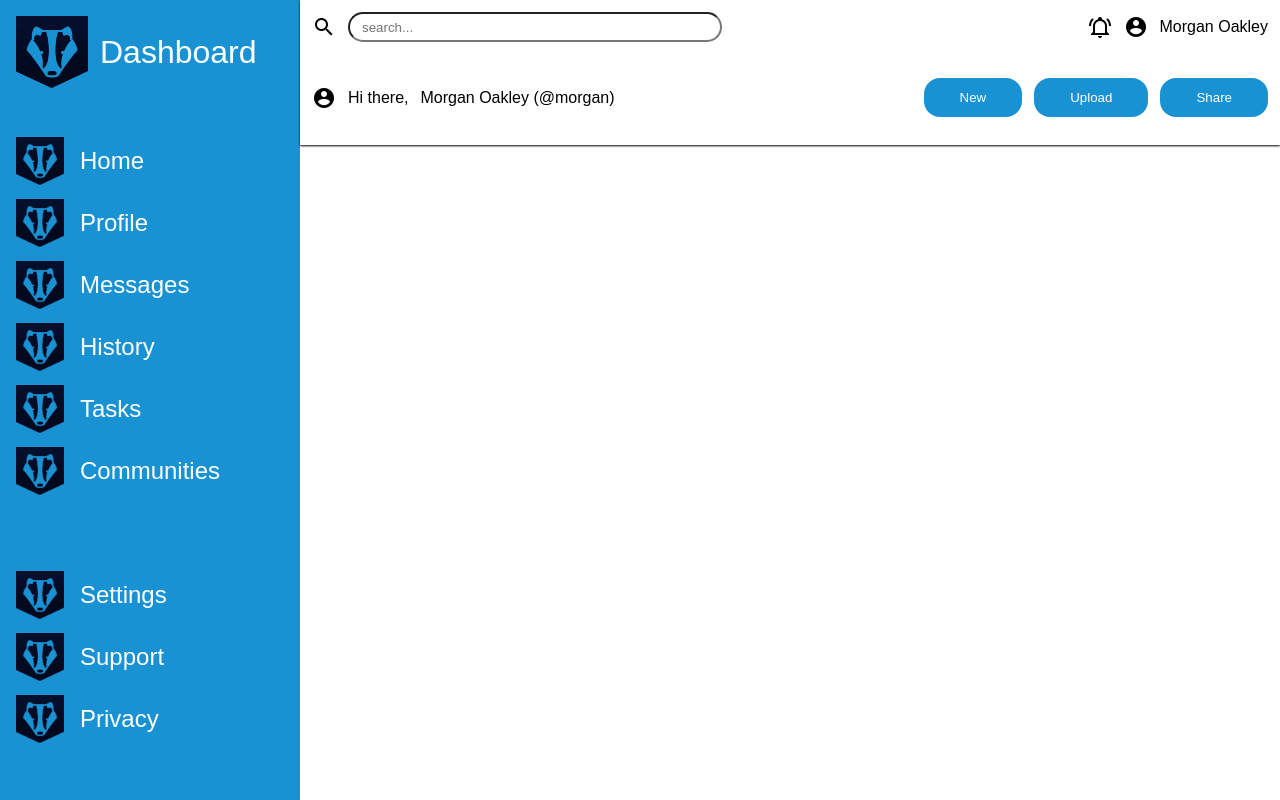
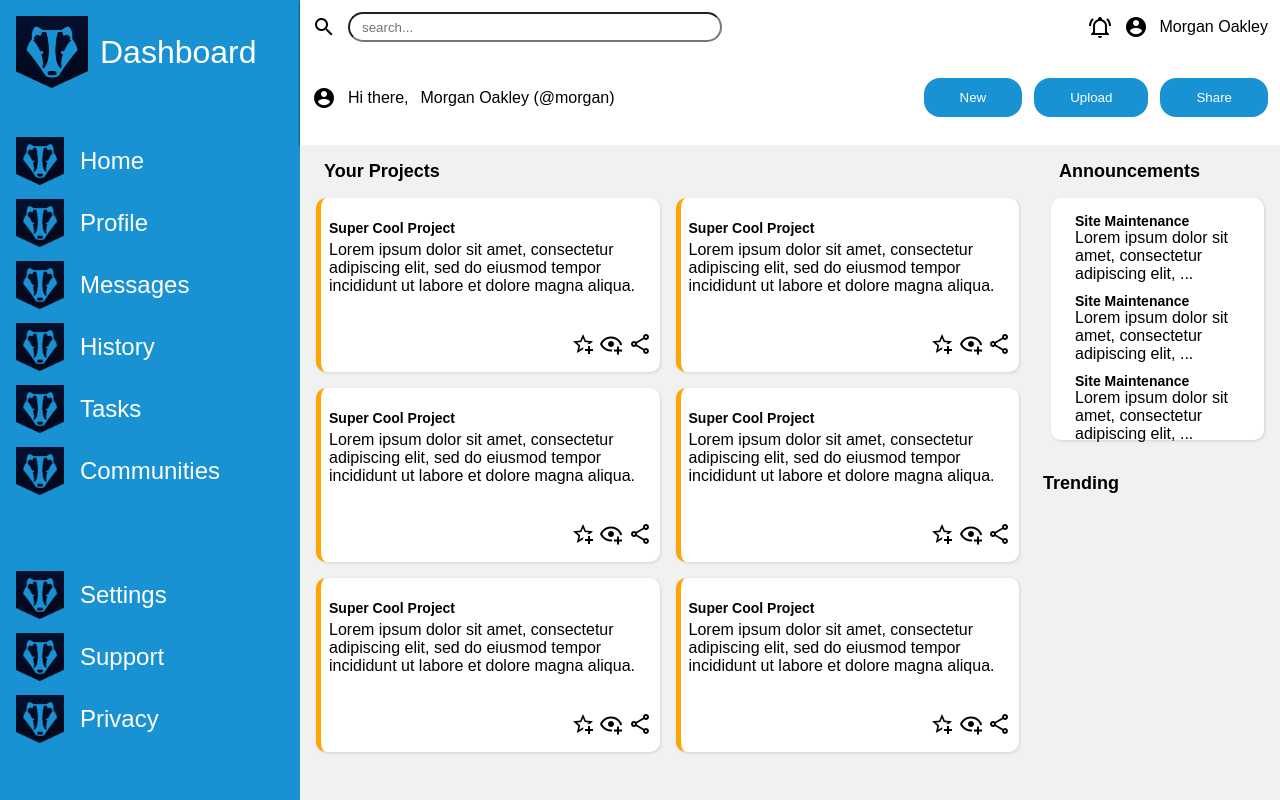
Before and after one commit to cryptovinzon/odin-dashboard, a plain HTML site: page index.html in a window 1280 px wide. Drawn offline with Linux system fonts and the light colour scheme.

Commit message:
completed projects and announcements section

```diff
--- a/index.html
+++ b/index.html
@@ -12,45 +12,18 @@
         <div class="sidebar">
             <div class="logo-section">
                 <img src="logo.png" alt="logo" class="logo">
-                <div>Dashboard</div>
+                Dashboard
             </div>
-            <a href="https://hbgaming.xyz/" class="menu-item">
-                <img src="logo.png" class="icons" alt="">
-                <div>Home</div>
-            </a>
-            <a href="https://hbgaming.xyz/" class="menu-item">
-                <img src="logo.png" class="icons" alt="">
-                <div>Profile</div>
-            </a>
-            <a href="https://hbgaming.xyz/" class="menu-item">
-                <img src="logo.png" class="icons" alt="">
-                <div>Messages</div>
-            </a>
-            <a href="https://hbgaming.xyz/" class="menu-item">
-                <img src="logo.png" class="icons" alt="">
-                <div>History</div>
-            </a>
-            <a href="https://hbgaming.xyz/" class="menu-item">
-                <img src="logo.png" class="icons" alt="">
-                <div>Tasks</div>
-            </a>
-            <a href="https://hbgaming.xyz/" class="menu-item">
-                <img src="logo.png" class="icons" alt="">
-                <div>Communities</div>
-            </a>
+            <a href="https://hbgaming.xyz/" class="menu-item"><img src="logo.png" class="icons" alt="">Home</a>
+            <a href="https://hbgaming.xyz/" class="menu-item"><img src="logo.png" class="icons" alt="">Profile</a>
+            <a href="https://hbgaming.xyz/" class="menu-item"><img src="logo.png" class="icons" alt="">Messages</a>
+            <a href="https://hbgaming.xyz/" class="menu-item"><img src="logo.png" class="icons" alt="">History</a>
+            <a href="https://hbgaming.xyz/" class="menu-item"><img src="logo.png" class="icons" alt="">Tasks</a>
+            <a href="https://hbgaming.xyz/" class="menu-item"><img src="logo.png" class="icons" alt="">Communities</a>
             <div class="menu-item"> </div>
-            <a href="https://hbgaming.xyz/" class="menu-item">
-                <img src="logo.png" class="icons" alt="">
-                <div>Settings</div>
-            </a>
-            <a href="https://hbgaming.xyz/" class="menu-item">
-                <img src="logo.png" class="icons" alt="">
-                <div>Support</div>
-            </a>
-            <a href="https://hbgaming.xyz/" class="menu-item">
-                <img src="logo.png" class="icons" alt="">
-                <div>Privacy</div>
-            </a>
+            <a href="https://hbgaming.xyz/" class="menu-item"><img src="logo.png" class="icons" alt="">Settings</a>
+            <a href="https://hbgaming.xyz/" class="menu-item"><img src="logo.png" class="icons" alt="">Support</a>
+            <a href="https://hbgaming.xyz/" class="menu-item"><img src="logo.png" class="icons" alt="">Privacy</a>
         </div>
         <div class="header">
             <div class="header-top">
@@ -77,6 +50,89 @@
                 </div>
             </div>
         </div>
+        <div class="content-section">
+            <div class="project-section">
+                <h2> Your Projects</h2>
+                <div class="content-box">
+                    <h3>Super Cool Project</h3>
+                    <p>Lorem ipsum dolor sit amet, consectetur adipiscing elit, sed do eiusmod tempor incididunt ut labore et dolore magna aliqua.</p>
+                    <div class=content-links>
+                        <a href="https://hbgaming.xyz/"><img src="favorite.png" alt="favourite"></a>
+                        <a href="https://hbgaming.xyz/"><img src="watchlist.png" alt="watchlist"></a>
+                        <a href="https://hbgaming.xyz/"><img src="share.png" alt="share"></a>
+                    </div>
+                </div>
+                <div class="content-box">
+                    <h3>Super Cool Project</h3>
+                    <p>Lorem ipsum dolor sit amet, consectetur adipiscing elit, sed do eiusmod tempor incididunt ut labore et dolore magna aliqua.</p>
+                    <div class=content-links>
+                        <a href="https://hbgaming.xyz/"><img src="favorite.png" alt="favourite"></a>
+                        <a href="https://hbgaming.xyz/"><img src="watchlist.png" alt="watchlist"></a>
+                        <a href="https://hbgaming.xyz/"><img src="share.png" alt="share"></a>
+                    </div>
+                </div>
+                <div class="content-box">
+                    <h3>Super Cool Project</h3>
+                    <p>Lorem ipsum dolor sit amet, consectetur adipiscing elit, sed do eiusmod tempor incididunt ut labore et dolore magna aliqua.</p>
+                    <div class=content-links>
+                        <a href="https://hbgaming.xyz/"><img src="favorite.png" alt="favourite"></a>
+                        <a href="https://hbgaming.xyz/"><img src="watchlist.png" alt="watchlist"></a>
+                        <a href="https://hbgaming.xyz/"><img src="share.png" alt="share"></a>
+                    </div>
+                </div>
+                <div class="content-box">
+                    <h3>Super Cool Project</h3>
+                    <p>Lorem ipsum dolor sit amet, consectetur adipiscing elit, sed do eiusmod tempor incididunt ut labore et dolore magna aliqua.</p>
+                    <div class=content-links>
+                        <a href="https://hbgaming.xyz/"><img src="favorite.png" alt="favourite"></a>
+                        <a href="https://hbgaming.xyz/"><img src="watchlist.png" alt="watchlist"></a>
+                        <a href="https://hbgaming.xyz/"><img src="share.png" alt="share"></a>
+                    </div>
+                </div>
+                <div class="content-box">
+                    <h3>Super Cool Project</h3>
+                    <p>Lorem ipsum dolor sit amet, consectetur adipiscing elit, sed do eiusmod tempor incididunt ut labore et dolore magna aliqua.</p>
+                    <div class=content-links>
+                        <a href="https://hbgaming.xyz/"><img src="favorite.png" alt="favourite"></a>
+                        <a href="https://hbgaming.xyz/"><img src="watchlist.png" alt="watchlist"></a>
+                        <a href="https://hbgaming.xyz/"><img src="share.png" alt="share"></a>
+                    </div>
+                </div>
+                <div class="content-box">
+                    <h3>Super Cool Project</h3>
+                    <p>Lorem ipsum dolor sit amet, consectetur adipiscing elit, sed do eiusmod tempor incididunt ut labore et dolore magna aliqua.</p>
+                    <div class=content-links>
+                        <a href="https://hbgaming.xyz/"><img src="favorite.png" alt="favourite"></a>
+                        <a href="https://hbgaming.xyz/"><img src="watchlist.png" alt="watchlist"></a>
+                        <a href="https://hbgaming.xyz/"><img src="share.png" alt="share"></a>
+                    </div>
+                </div>
+            </div>
+            <div class="announcements">
+                <h2>Announcements</h2>
+                <div class="announcement-box">
+                    <div class="announcement-item">
+                        <h3>Site Maintenance</h3>
+                        <p>Lorem ipsum dolor sit amet, consectetur adipiscing elit, ...</p>
+                    </div>
+                    <div class="announcement-item">
+                        <h3>Site Maintenance</h3>
+                        <p>Lorem ipsum dolor sit amet, consectetur adipiscing elit, ...</p>
+                    </div>
+                    <div class="announcement-item">
+                        <h3>Site Maintenance</h3>
+                        <p>Lorem ipsum dolor sit amet, consectetur adipiscing elit, ...</p>
+                    </div>
+                </div>
+            </div>
+            <div class="trending">
+                <h2>Trending</h2>
+
+
+            </div>
+
+
+        </div>
     </div>
 </body>
 </html>
--- a/styles.css
+++ b/styles.css
@@ -1,4 +1,4 @@
-body {
+body, html {
     font-family: Arial, Helvetica, sans-serif;
     margin: 0;
     padding: 0;
@@ -6,9 +6,9 @@ body {
 
 .container {
     display: grid;
+    grid-template-columns: 300px 1fr;
+    grid-template-rows: auto 1fr;
     height: 100vh;
-    grid-template-columns: 300px auto 300px;
-    grid-template-rows: auto 1fr 1fr;
 }
 
 .sidebar {
@@ -85,3 +85,73 @@ button {
     padding: 12px 36px;
     color: white;
 }
+
+.content-section {
+    display: grid;
+    grid-template-columns: 3fr 1fr;
+    grid-template-rows: 50% 50%;
+    background-color: rgb(241, 241, 241);
+}
+
+.project-section {
+    display: grid;
+    grid-template-columns: repeat(2, 1fr);
+    grid-template-rows: auto repeat(3, 1fr);
+    padding: 16px;
+    gap: 16px;
+}
+
+h2 {
+    grid-column: 1/-1;
+    margin: 0;
+    padding-left: 8px;
+    font-size: 18px;
+}
+
+h3 {
+    font-size: 14px;
+}
+
+.content-box {
+    display: grid;
+    grid-template-rows: 12% 1fr 20%;
+    padding: 8px;
+    background-color: white;
+    border-left: solid 5px orange;
+    border-radius: 10px;
+}
+
+.content-links {
+    justify-self: end;
+}
+
+.announcements {
+    display: grid;
+    grid-template-rows: auto 1fr;
+    grid-column: 2 / 3;
+    grid-row: 1 / 2;
+    padding: 16px;
+    align-items: start;
+    gap: 16px 8px;
+}
+
+.announcement-box {
+    display: grid;
+    grid-template-rows: repeat(3, 1fr);
+    background-color: white;
+    border-radius: 10px;
+    padding: 1px 24px 1px 24px;
+}
+
+.announcement-item {
+    display: grid;
+    grid-template-rows: 18% 36px;
+}
+
+.content-box, .announcement-box, .trending-box {
+    box-shadow: 1px 1px 3px lightgray;
+}
+
+.trending {
+    grid-column: 2 / 3;
+}
```
Also changed, not shown: favorite.png (added), share.png (added), watchlist.png (added).
